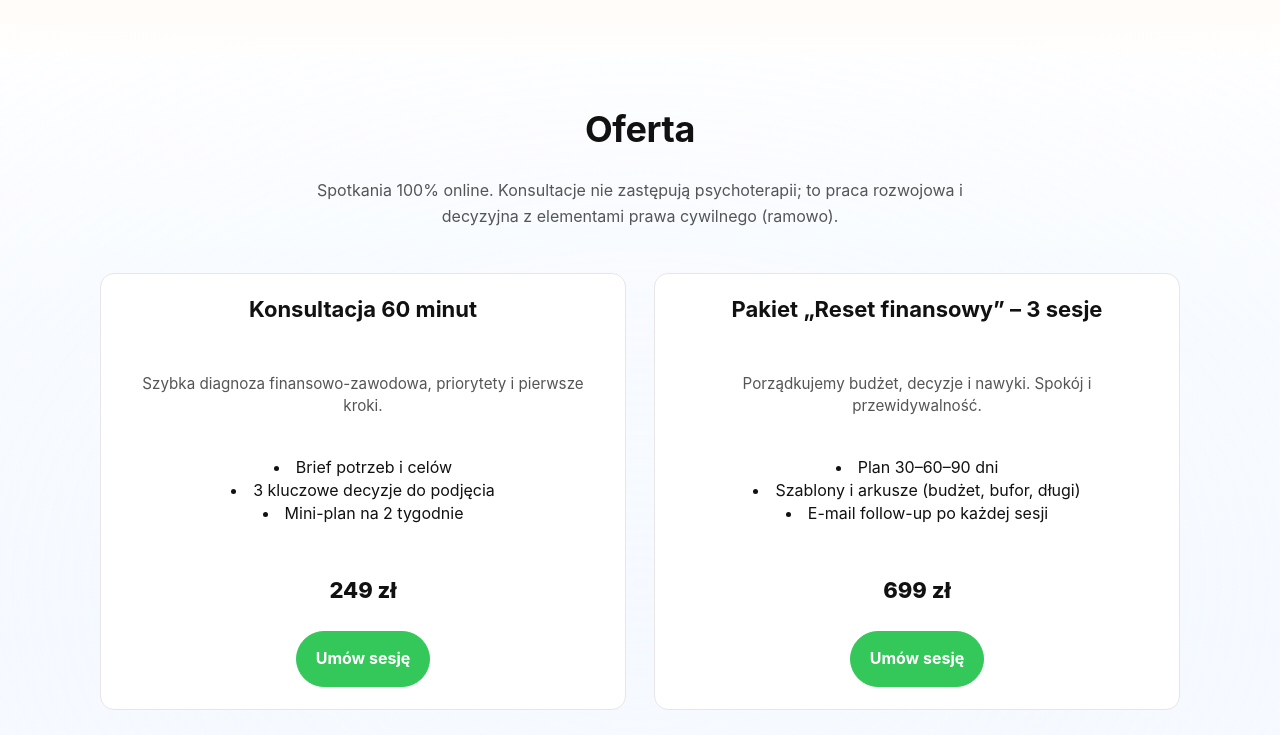
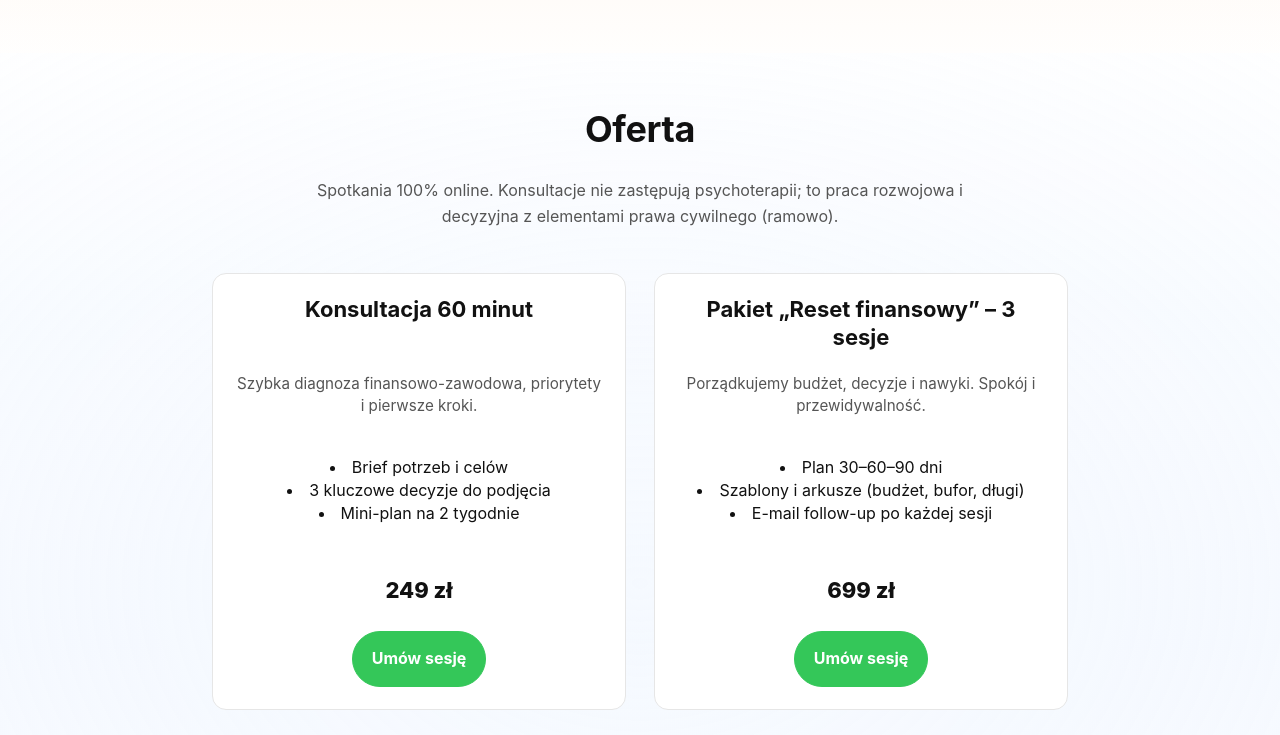
Before and after one commit to Valivio/valivio-landing, a plain HTML site: page index.html in a window 1280 px wide. Shown: the part 1306-2041 px from the top of the page. Drawn offline with Linux system fonts and the light colour scheme.

Commit message:
Update styles.css

```diff
--- a/assets/styles.css
+++ b/assets/styles.css
@@ -310,3 +310,10 @@ footer{border-top:1px solid var(--border); padding:40px 0 64px}
 #ofertaCards{
   gap: 28px;                      /* globalne było 24px; usuń ten blok, jeśli wolisz 24px */
 }
+
+/* OFERTA — 20% węższe karty na desktopie */
+@media (min-width: 981px){
+  #oferta .container{
+    max-width: 896px; /* było 1120px */
+  }
+}
```
